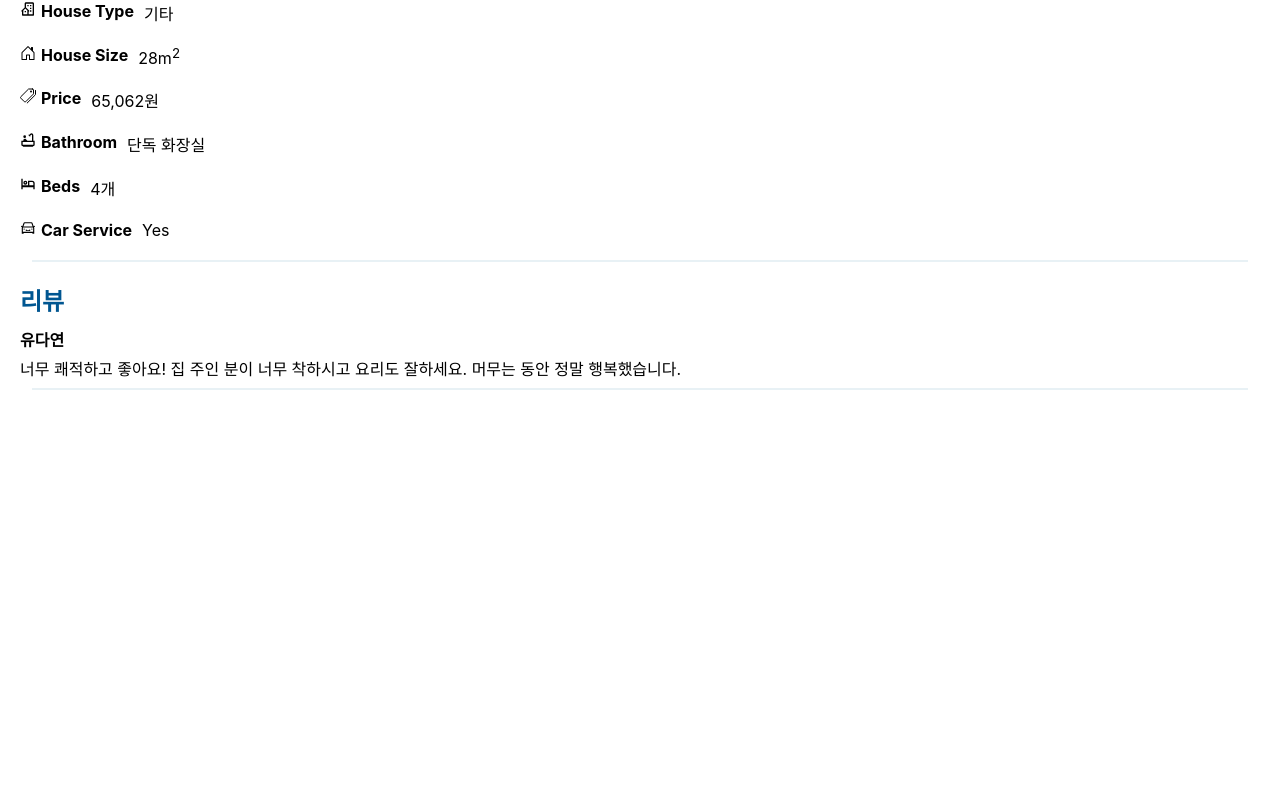
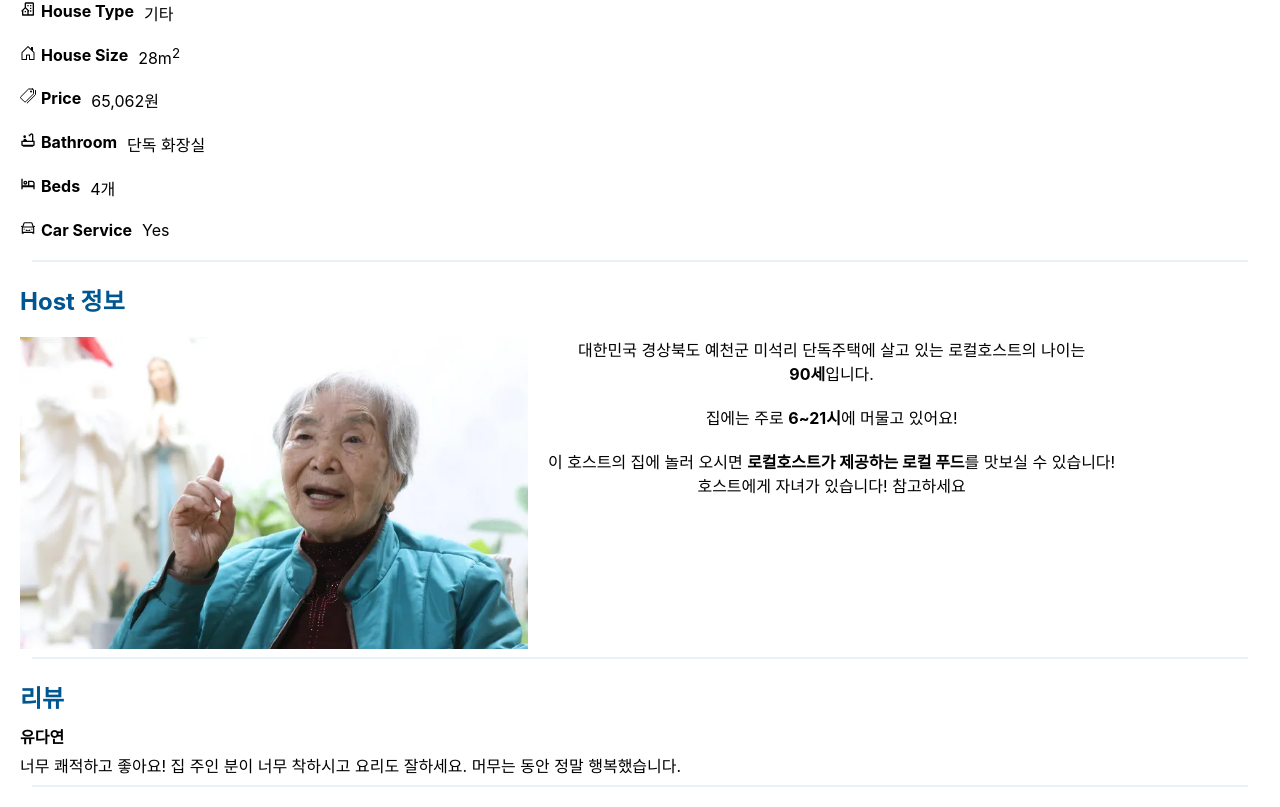
Before and after one commit to KU-Summer-Hackathon-2022/colocation-web, a React (Create React App) app: page /houses/1 in a window 1280 px wide. Shown: the part 559-1366 px from the top of the page. Before the commit the page ends 969 px from the top, so only its background shows below. Built offline with nearby package versions, Linux system fonts and the light colour scheme.

Commit message:
host 정보

```diff
--- a/src/pages/Houses/HouseDetail/index.tsx
+++ b/src/pages/Houses/HouseDetail/index.tsx
@@ -1,8 +1,8 @@
 import React from 'react';
-import { InfoTitleContainer, Root } from './styled';
+import { HostTextContainer, InfoTitleContainer, Root } from './styled';
 import SimpleSlider from 'components/SwiperImage';
 import { useParams } from 'react-router-dom';
-import { HouseDescription, HouseTitle, InfoContainer, InfoContent, InfoText, InfoTitle, ReviewContainer, ReviewContent, ReviewText, ReviewTitle } from './styled';
+import { HouseDescription, HouseTitle, InfoContainer, InfoContent, InfoText, InfoTitle, HostContainer, ReviewContainer, ReviewContent, ReviewText, ReviewTitle } from './styled';
 import "./houseDetail.css";
 import { BsPerson, BsHouseDoor } from "react-icons/bs";
 import {BiBuildingHouse} from "react-icons/bi";
@@ -58,6 +58,44 @@ const HouseDetail = () => {
     ["28", "대한민국 경기도 가평군 운악리 단독주택", "37.89839462576741", "127.36324750367868", "대한민국 경기도 가평군 운악리 단독주택", "여자", "기타", "54", "197,898", "No", "4", "Yes", "도시 한가운데 있는 한옥의 문을 열고 들어가면 빌딩 숲은 온데간데 사라지고 완전히 다른 풍경이 펼쳐집니다. 이곳에서 마치 살아보는 것처럼 일상을 누려보면 서울은 어느새 완전히 새로운 곳이 됩니다. 에어비앤비·서울관광재단과 함께 일상을 여행처럼, 여행은 일상처럼 한옥에서 살아보는 즐거움을 느껴보세요"],
     ["29", "대한민국 전라남도 해남군 평호리 단독주택", "34.411665138622006", "126.45581519047235", "대한민국 전라남도 해남군 평호리 단독주택", "여자", "단독주택", "29", "226,363", "No", "3", "No", "도시 한가운데 있는 한옥의 문을 열고 들어가면 빌딩 숲은 온데간데 사라지고 완전히 다른 풍경이 펼쳐집니다. 이곳에서 마치 살아보는 것처럼 일상을 누려보면 서울은 어느새 완전히 새로운 곳이 됩니다. 에어비앤비·서울관광재단과 함께 일상을 여행처럼, 여행은 일상처럼 한옥에서 살아보는 즐거움을 느껴보세요"],
 ]
+
+// - 0 : 나이대
+// - 1 : 거주시간
+// - 2 : 요리여부
+// - 3 : 카쉐어링여부
+// - 4 : locality여부
+const hostInfoList = [
+  ['30', '6~20', 'Yes', 'No', 'Yes'],
+  ['90', '6~21', 'No', 'Yes', 'Yes'],
+  ['70', '10~18', 'No', 'Yes', 'No'],
+  ['80', '9~18', 'Yes', 'No', 'Yes'],
+  ['70', '9~19', 'Yes', 'Yes', 'No'],
+  ['60', '11~24', 'Yes', 'Yes', 'No'],
+  ['80', '9~22', 'Yes', 'Yes', 'Yes'],
+  ['70', '8~18', 'Yes', 'Yes', 'No'],
+  ['70', '8~18', 'Yes', 'Yes', 'Yes'],
+  ['80', '11~18', 'Yes', 'No', 'Yes'],
+  ['30', '8~21', 'No', 'No', 'Yes'],
+  ['70', '6~23', 'Yes', 'Yes', 'Yes'],
+  ['30', '11~22', 'Yes', 'Yes', 'No'],
+  ['80', '10~20', 'Yes', 'Yes', 'Yes'],
+  ['40', '6~19', 'No', 'Yes', 'Yes'],
+  ['50', '8~19', 'No', 'No', 'Yes'],
+  ['30', '11~24', 'No', 'Yes', 'No'],
+  ['70', '11~23', 'Yes', 'Yes', 'No'],
+  ['80', '10~22', 'Yes', 'No', 'No'],
+  ['50', '7~19', 'No', 'Yes', 'No'],
+  ['90', '6~22', 'Yes', 'Yes', 'No'],
+  ['40', '8~22', 'No', 'No', 'Yes'],
+  ['40', '8~24', 'No', 'No', 'Yes'],
+  ['50', '10~21', 'No', 'No', 'No'],
+  ['70', '11~20', 'No', 'No', 'No'],
+  ['90', '7~23', 'No', 'No', 'Yes'],
+  ['60', '11~23', 'No', 'Yes', 'Yes'],
+  ['60', '6~22', 'Yes', 'Yes', 'No'],
+  ['90', '7~18', 'Yes', 'No', 'No'],
+  ['90', '10~20', 'No', 'Yes', 'No']
+];
   return (
     <Root>
       <SimpleSlider id={id} />
@@ -106,6 +144,22 @@ const HouseDetail = () => {
           <InfoContent>{houseInfoList[Number(id)][11]}</InfoContent>
         </InfoContainer>
         <hr />
+        <InfoText>Host 정보</InfoText>
+        <HostContainer>
+          <img src={require("../../../assets/hostImages/1.png")} alt='' style={{width :'40%', paddingLeft: '10px'}}/>
+          <HostTextContainer>
+            {houseInfoList[Number(id)][1]}에 살고 있는 로컬호스트의 나이는 <span style={{ whiteSpace: 'nowrap'}}><span style={{fontWeight: 'bold'}}>{hostInfoList[Number(id)][0]}세</span>입니다.
+            </span>
+          <br />
+          <span style={{whiteSpace: 'nowrap'}}>
+          집에는 주로 <span style={{fontWeight: 'bold'}}>{hostInfoList[Number(id)][1]}시</span>에 머물고 있어요!
+          </span>
+          <br />
+          {hostInfoList[Number(id)][3] === "Yes" ? <span>이 호스트의 집에 놀러 오시면 <span style={{fontWeight: 'bold'}}>로컬호스트가 제공하는 로컬 푸드</span>를 맛보실 수 있습니다!</span> : <></>}
+          {hostInfoList[Number(id)][3] === "Yes" ? <span>호스트에게 자녀가 있습니다! 참고하세요</span> : <></>}
+          </HostTextContainer>
+        </HostContainer>
+        <hr />
         <ReviewText>리뷰</ReviewText>
         <ReviewContainer>
         <ReviewTitle>유다연</ReviewTitle>
--- a/src/pages/Houses/HouseDetail/styled.ts
+++ b/src/pages/Houses/HouseDetail/styled.ts
@@ -52,7 +52,20 @@ const InfoTitle = styled.div`
 `;
 
 const InfoContent = styled.div`
+  margin-right: 10px;
+`;
 
+const HostContainer = styled.div`
+  display: flex;
+  margin-left: 10px;
+`
+
+const HostTextContainer = styled.div`
+  display: flex;
+  flex-direction: column;
+  text-align: center;
+  margin-left: 20px;
+  margin-right: 20px;
 `;
 
 const ReviewText = styled.div`
@@ -78,4 +91,4 @@ const ReviewContent = styled.div`
   margin-right: 10px;
 `;
 
-export { Root, HouseTitle, HouseDescription, InfoContainer, InfoTitleContainer, InfoText, InfoTitle, InfoContent, ReviewText, ReviewContainer, ReviewTitle, ReviewContent };
+export { Root, HouseTitle, HouseDescription, InfoContainer, InfoTitleContainer, InfoText, InfoTitle, InfoContent, HostContainer, HostTextContainer, ReviewText, ReviewContainer, ReviewTitle, ReviewContent };
```
Also changed, not shown: src/components/SwiperImage/index.tsx (+0 -27 lines), src/assets/hostImages/1.png (added).
